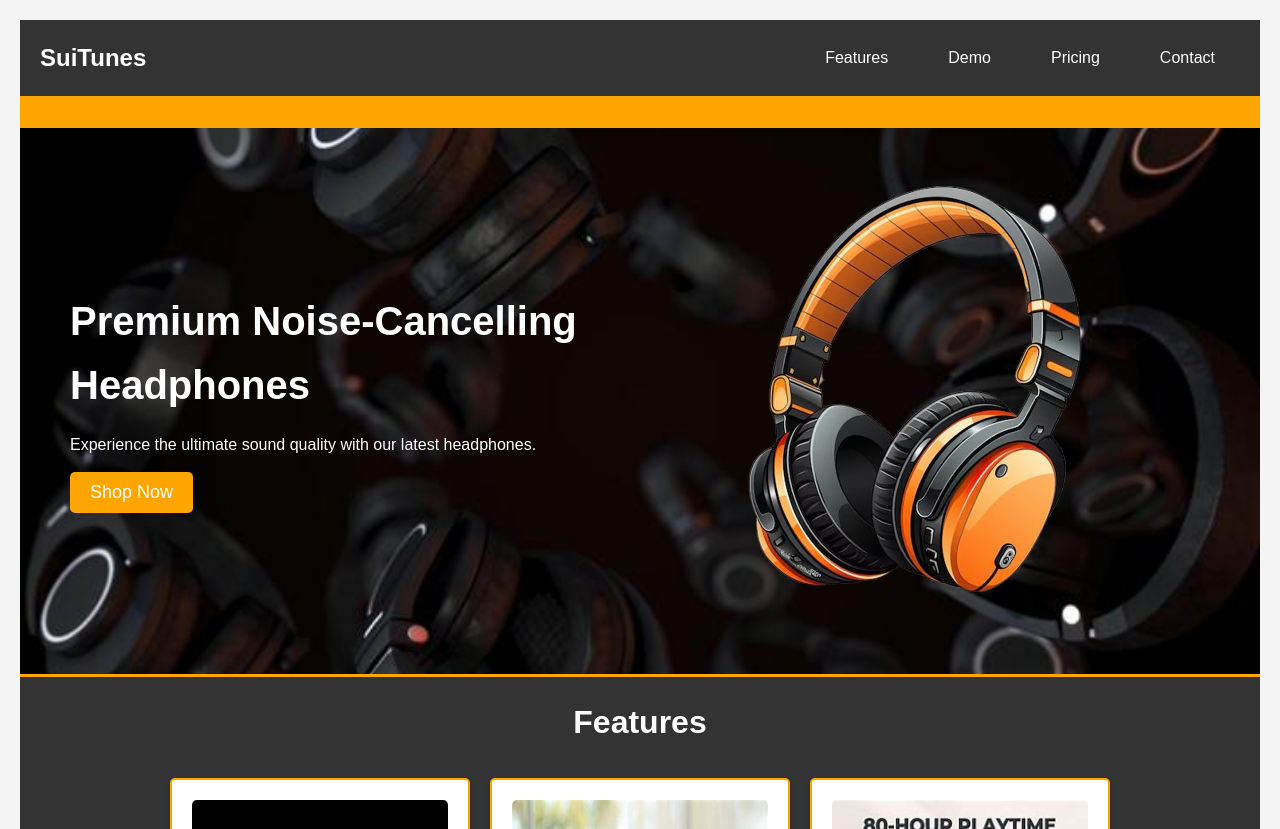
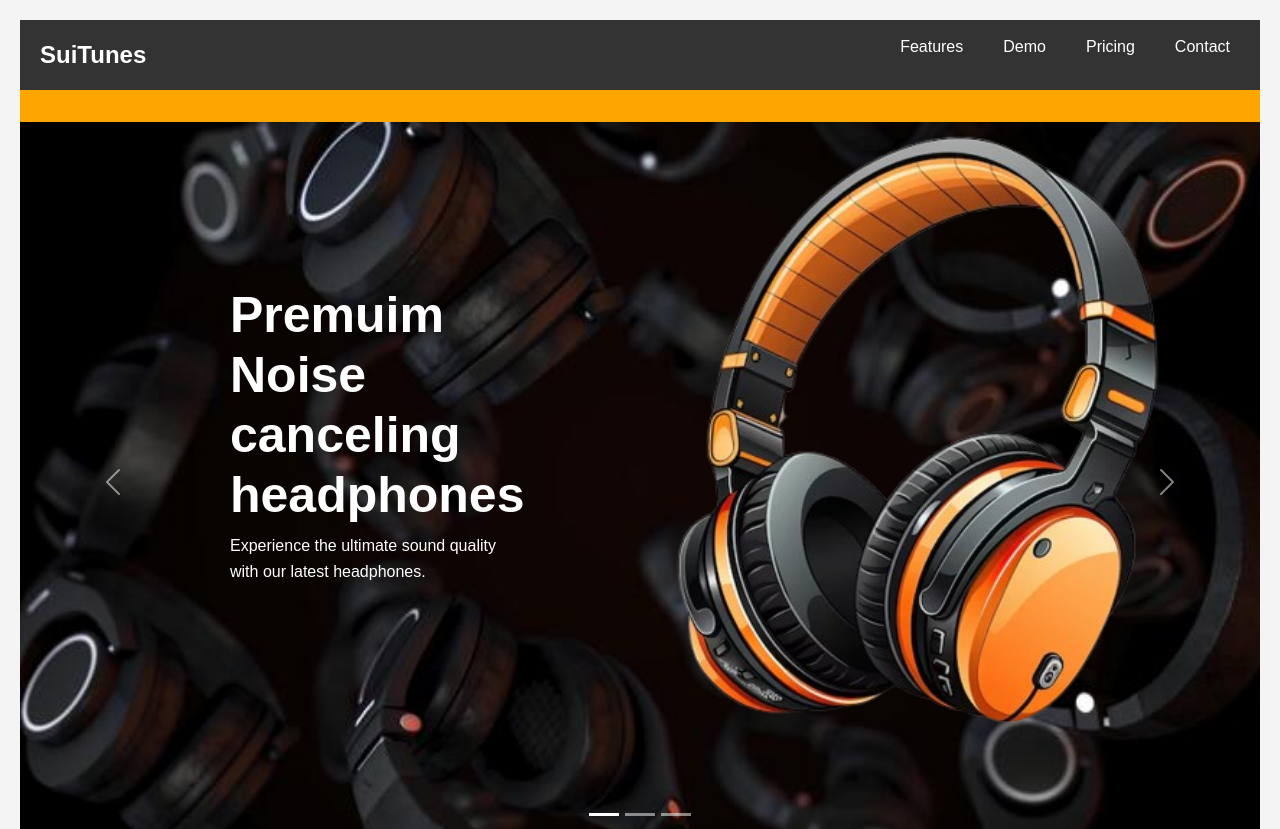
Before and after one commit to CodeWithRonaldo/suitunes-headphones-landing, a plain HTML site: page index.html in a window 1280 px wide. Shown: the top 829 px of the page. Drawn offline with nearby package versions, Linux system fonts and the light colour scheme.

Commit message:
Add hero section with bootstrap

```diff
--- a/index.html
+++ b/index.html
@@ -4,7 +4,9 @@
     <meta charset="UTF-8">
     <meta name="viewport" content="width=device-width, initial-scale=1.0">
     <title>Document</title>
+    <link href="https://cdn.jsdelivr.net/npm/bootstrap@5.3.6/dist/css/bootstrap.min.css" rel="stylesheet" integrity="sha384-4Q6Gf2aSP4eDXB8Miphtr37CMZZQ5oXLH2yaXMJ2w8e2ZtHTl7GptT4jmndRuHDT" crossorigin="anonymous">
     <link rel="stylesheet" href="styles.css">
+    <script defer src="https://cdn.jsdelivr.net/npm/bootstrap@5.3.6/dist/js/bootstrap.bundle.min.js" integrity="sha384-j1CDi7MgGQ12Z7Qab0qlWQ/Qqz24Gc6BM0thvEMVjHnfYGF0rmFCozFSxQBxwHKO" crossorigin="anonymous"></script>
 </head>
 <body>
     <header>
@@ -15,11 +17,13 @@
                 <li><a href="#demo">Demo</a></li>
                 <li><a href="#pricing">Pricing</a></li>
                 <li><a href="#contact">Contact</a></li>
+
+    </button>
             </ul>
         </nav>
     </header>
     <marquee class="marquee"> Welcome to SuiTunes. Discover the best headphones with high-quality sounds</marquee>
-    <section class="hero">
+    <!-- <section class="hero">
         <div class="hero-content">
             <h1>Premium Noise-Cancelling Headphones</h1>
             <p>Experience the ultimate sound quality with our latest headphones.</p>
@@ -28,7 +32,62 @@
         <div class="hero-image">
             <img src="./assets/hero-headphone.png" alt="Headphones" class="hero-image">
         </div>
-    </section>
+    </section> -->
+    <div id="carouselExampleCaptions" class="carousel slide">
+  <div class="carousel-indicators">
+    <button type="button" data-bs-target="#carouselExampleCaptions" data-bs-slide-to="0" class="active" aria-current="true" aria-label="Slide 1"></button>
+    <button type="button" data-bs-target="#carouselExampleCaptions" data-bs-slide-to="1" aria-label="Slide 2"></button>
+    <button type="button" data-bs-target="#carouselExampleCaptions" data-bs-slide-to="2" aria-label="Slide 3"></button>
+  </div>
+  <div class="carousel-inner">
+    <div class="carousel-item active">
+      <img src="./assets/herobg.jpg" class="d-block w-100" alt="...">
+      <div class="carousel-caption d-none d-md-block  ">
+        <div class="d-flex justify-content-between align-items-center  ">
+            <div class="text-start me-3 p-4">
+                <h5 >Premuim Noise canceling headphones</h5>
+                <p> Experience the ultimate sound quality with our latest headphones.</p>
+            </div>
+            <div>
+                <img src="./assets/hero-headphone.png" alt="headphone image"  >
+
+            </div>
+        </div>
+
+      </div>
+    </div>
+    <div class="carousel-item">
+      <img src="./assets/herobg.jpg" class="d-block w-100" alt="...">
+      <div class="carousel-caption d-none d-md-block">
+        <h5>
+            Explore the world of sound
+        </h5>
+        <p>
+            Discover the best headphones with high-quality sounds.
+        </p>
+      </div>
+    </div>
+    <div class="carousel-item">
+      <img src="./assets/herobg.jpg" class="d-block w-100" alt="...">
+      <div class="carousel-caption d-none d-md-block">
+        <h5>
+            Unmatched Comfort and Style
+        </h5>
+        <p>
+            Designed for long listening sessions with maximum comfort.
+        </p>
+      </div>
+    </div>
+  </div>
+  <button class="carousel-control-prev" type="button" data-bs-target="#carouselExampleCaptions" data-bs-slide="prev">
+    <span class="carousel-control-prev-icon" aria-hidden="true"></span>
+    <span class="visually-hidden">Previous</span>
+  </button>
+  <button class="carousel-control-next" type="button" data-bs-target="#carouselExampleCaptions" data-bs-slide="next">
+    <span class="carousel-control-next-icon" aria-hidden="true"></span>
+    <span class="visually-hidden">Next</span>
+  </button>
+</div>
     <section id="features" class="features-section">
         <h2>Features</h2>
         <div class="features-container">
--- a/styles.css
+++ b/styles.css
@@ -48,11 +48,12 @@ h3 {
 header {
   background-color: var(--color-dark);
   color: white;
-  padding: 10px 0;
+  /* padding: 10px 0; */
   display: flex;
   justify-content: space-between;
   align-items: center;
   padding: 10px 20px;
+  height: 70px;
   /* border-radius: 5px; */
 }
 
@@ -66,26 +67,40 @@ header {
   text-decoration: none;
 }
 
+.nav{
+  display: flex;
+  align-items: center;
+  justify-content: center;
+  gap: 20px;
+
+}
+
 nav ul {
   list-style: none;
   display: flex;
   gap: 20px;
-  padding: 15px;
+  /* padding: 15px; */
 }
 
 nav ul li a {
   color: white;
   text-decoration: none;
-  padding: 5px 10px;
+  padding: 10px;
   border-radius: 5px;
   transition: background-color 0.3s;
+  display: flex;
+  align-items: center;
+  justify-content: center;
+
 }
+
+
 nav ul li a:hover {
   background-color: #555;
 }
 
 nav ul li {
-  margin-left: 20px;
+  /* margin-left: 20px; */
 }
 
 .marquee {
@@ -115,6 +130,16 @@ nav ul li {
 .hero-content {
   max-width: 600px;
   padding: 20px;
+}
+
+.carousel-caption h5{
+    font-size: 50px;
+    font-weight: bold;
+}
+
+.carousel-item img {
+  height: 90vh;
+  object-fit: cover;
 }
 
 .cta-button {
```
